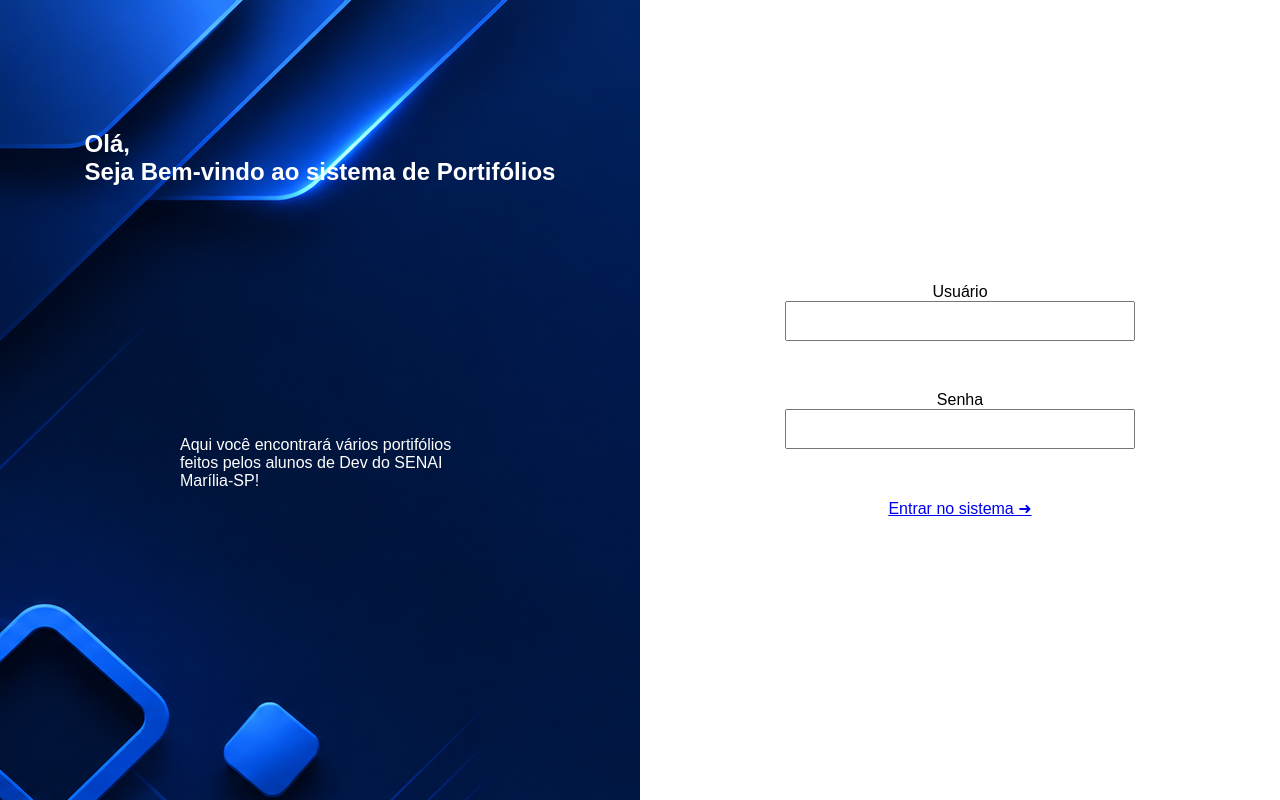
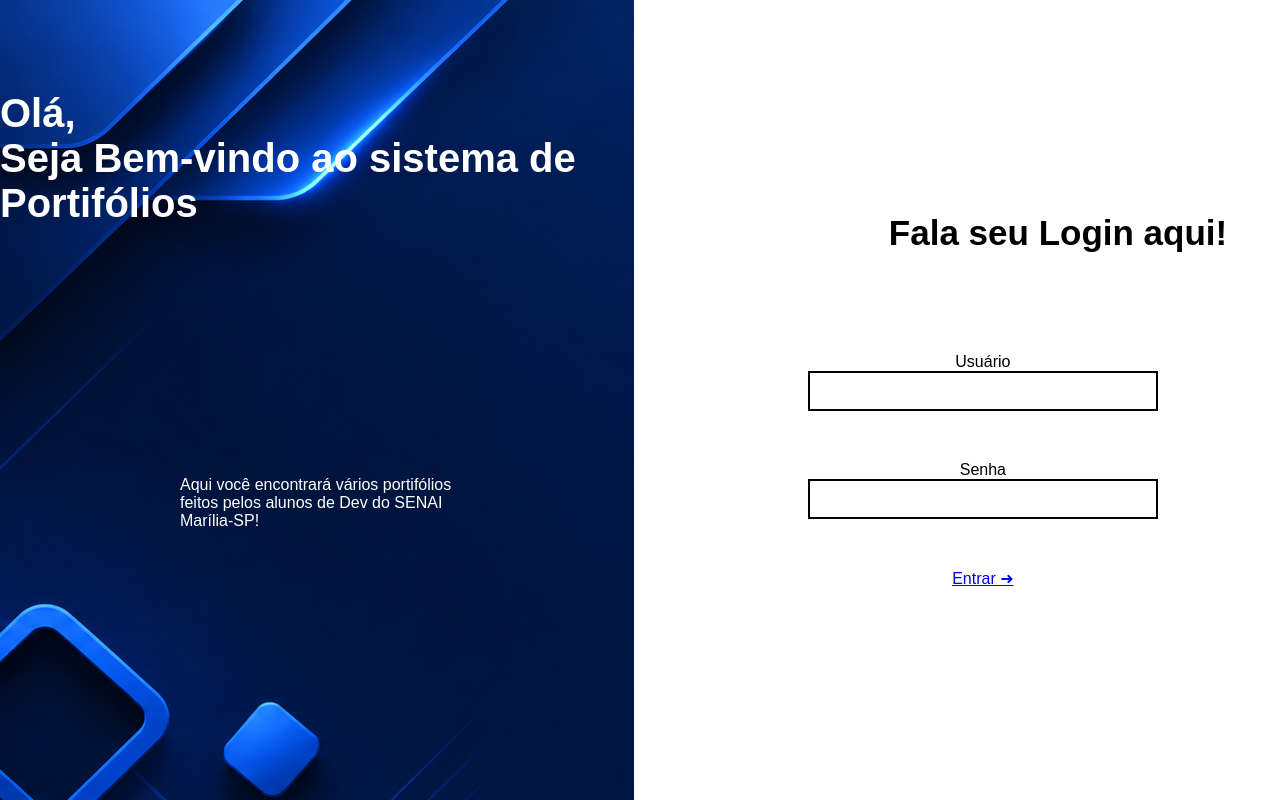
Before and after one commit to joaoprodrigues9-del/front-portifolio, a plain HTML site: page index.html in a window 1280 px wide. Drawn offline with Linux system fonts and the light colour scheme; a web font is replaced by a local one.

Commit message:
atualizações de layout

```diff
--- a/index.html
+++ b/index.html
@@ -17,13 +17,18 @@
             <h1>Olá,<br>Seja <b>Bem-vindo</b> ao sistema de Portifólios</h1>
             <p>Aqui você encontrará vários portifólios feitos pelos alunos de Dev do SENAI Marília-SP!</p>
         </section>
+
+        <div class="login">
+            <h2>Fala seu Login aqui!</h2>
+
             <form>
                 <label for="password">Usuário</label>
                 <input type="text">
                 <label for="name">Senha</label>
                 <input type="password">
-            <a href="menu.html">Entrar no sistema ➜</a>
+                <a href="menu.html">Entrar ➜</a>
             </form>
+        </div>
     </main>
 </body>
 
--- a/style.css
+++ b/style.css
@@ -1,51 +1,68 @@
-*{
+* {
     margin: 0;
     padding: 0;
     box-sizing: border-box;
 }
-body{
+
+body {
     font-family: "Sansation", sans-serif;
-  font-weight: 400;
-  font-style: normal;
+    font-weight: 400;
+    font-style: normal;
 }
-main{
+
+main {
     display: flex;
     justify-content: center;
     align-items: center;
 
 }
-.welcome{
-    display: flex;
-    justify-content: space-center;
+
+.welcome {
     width: 100%;
 }
-section{
+.login{
+    display: flex;
+    flex-direction: column;
+    width: 50%;
+    margin-left: 250px;
+}
+section {
     background-image: url(img/fundo-login_portifolio.png);
     display: flex;
     justify-content: center;
     align-items: center;
     flex-direction: column;
     color: white;
-    width: 50%;
+    width: 80%;
     height: 100vh;
 }
 
-form{
+form {
     display: flex;
     justify-content: center;
     align-items: center;
     flex-direction: column;
     width: 50%;
 }
-input{
+
+input {
     width: 350px;
     height: 40px;
     padding: 10px;
     margin-bottom: 50px;
+    border: 2px solid black;
 }
-h1{
+
+h1 {
     margin-bottom: 70px;
+    font-size: 40px;
 }
-p{
+h2{
+    margin-bottom: 100px;
+    margin-left: 5px;
+    font-size: 35px;
+}
+
+p {
     padding: 180px;
 }
```
Lines whose indentation alone changed are shown as unchanged.
